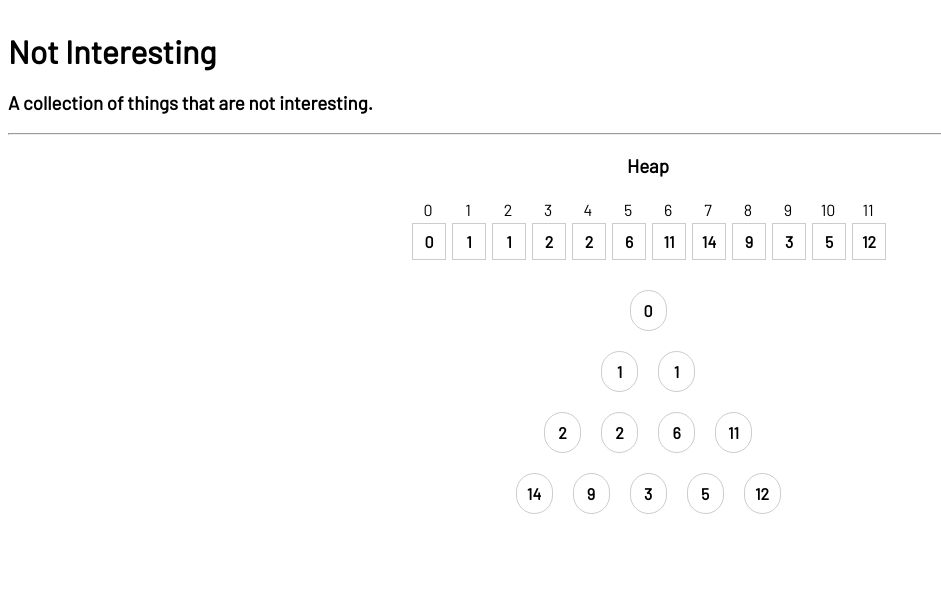
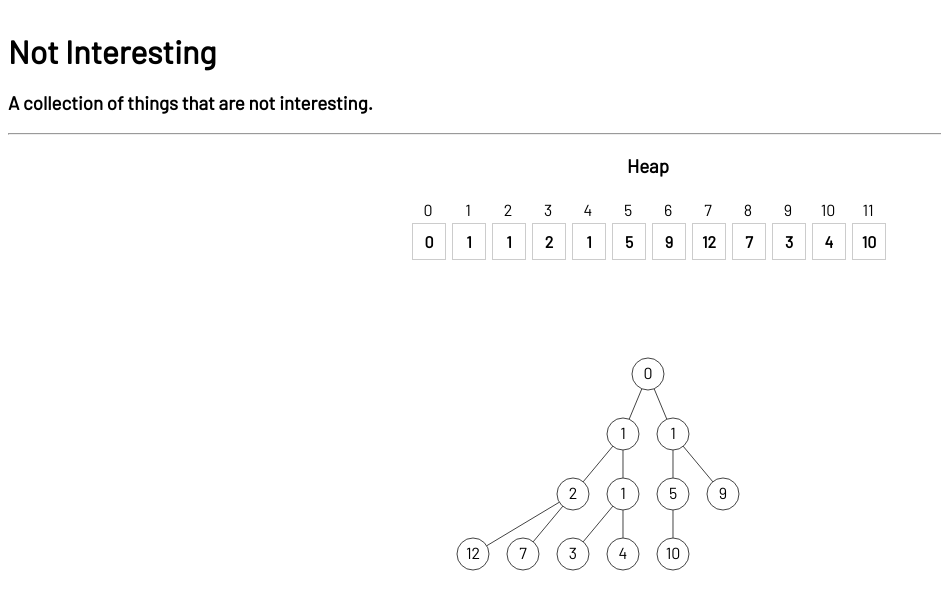
Before and after one commit to Hammerlord/Not-Interesting, a React app: page / in a window 1280 px wide. Shown: the top 610 px of the page, without its empty margins (0-941 px from the left). Built offline with nearby package versions, Linux system fonts and the light colour scheme.

Commit message:
Use svg for heap nodes to allow drawing vertices

```diff
--- a/src/App.jsx
+++ b/src/App.jsx
@@ -1,5 +1,4 @@
 import { createUseStyles } from "react-jss";
-import MergeLinkedLists from "./MergeLinkedLists";
 import Heap from "./Heap";
 
 const useStyles = createUseStyles({
--- a/src/Heap.jsx
+++ b/src/Heap.jsx
@@ -1,4 +1,4 @@
-import { useState } from "react";
+import { useEffect, useRef, useState } from "react";
 import { createUseStyles } from "react-jss";
 
 const makeMinHeap = () => {
@@ -96,9 +96,6 @@ const useStyles = createUseStyles({
         verticalAlign: "top",
         fontWeight: 600,
     },
-    arrayContainer: {
-        marginBottom: "16px",
-    },
     arrayItem: {
         display: "inline-block",
         margin: "4px",
@@ -106,7 +103,6 @@ const useStyles = createUseStyles({
         textAlign: "center",
         verticalAlign: "top",
     },
-    arrayItemIndex: {},
     arrayItemInner: {
         border: "1px solid rgba(0, 0, 0, 0.2)",
         verticalAlign: "top",
@@ -117,58 +113,86 @@ const useStyles = createUseStyles({
     },
 });
 
+const numItems = 12;
+
 const Heap = () => {
+    const [, setInit] = useState(false);
     const [heap] = useState(() => {
         const createdHeap = makeMinHeap();
-        Array.from({ length: 12 }).forEach(() => {
-            const int = getRandomInt(0, 15);
+        Array.from({ length: numItems }).forEach(() => {
+            const int = getRandomInt(0, numItems);
             createdHeap.add(int);
         });
 
         return createdHeap;
     });
+    const canvasRef = useRef();
+
+    useEffect(() => {
+        // Used to trigger rerender for ref
+        setInit(true);
+    }, []);
 
     const classes = useStyles();
-
-    const heapLevels = (() => {
-        const minHeap = heap.getHeap();
-        if (minHeap.length === 0) {
-            return [[]];
-        }
-
-        const levels = [];
-
-        minHeap.forEach((item, i) => {
-            if (isPowerOfTwo(i + 1)) {
-                levels.push([]);
-            }
-
-            levels[levels.length - 1].push(item);
-        });
-
-        return levels;
-    })();
+    const ySpacing = 60;
+    const xSpacing = 50;
+    const heapArr = heap.getHeap();
+    const width = (canvasRef?.current?.getBoundingClientRect && canvasRef?.current?.getBoundingClientRect()?.width) / 2 || 500;
+    let level = 0;
 
     return (
-        <div className={classes.root}>
+        <div className={classes.root} ref={canvasRef}>
             <h3>Heap</h3>
             <div className={classes.arrayContainer}>
-                {heap.getHeap().map((item, i) => (
-                    <div className={classes.arrayItem}>
+                {heapArr.map((item, i) => (
+                    <div className={classes.arrayItem} key={i}>
                         <div className={classes.arrayItemIndex}>{i}</div>
                         <div className={classes.arrayItemInner}>{item}</div>
                     </div>
                 ))}
             </div>
-            {heapLevels.map((level, i) => (
-                <div key={i}>
-                    {level.map((item, i) => (
-                        <div key={i} className={classes.node}>
-                            {item}
-                        </div>
-                    ))}
-                </div>
-            ))}
+            <svg width="100%" height="100%">
+                <g transform="translate(50,50)">
+                    {heapArr.map((n, i) => {
+                        if (isPowerOfTwo(i + 1)) {
+                            ++level;
+                        }
+
+                        const lChild = heap.getLChildIndex(i);
+                        const rChild = heap.getRChildIndex(i);
+                        const levelAdjustment = width + xSpacing / 2 - (xSpacing * Math.pow(2, level)) / 1.3333;
+                        const x = i * xSpacing + levelAdjustment;
+                        const nextLevelAdjustment = width + xSpacing / 2 - (xSpacing * Math.pow(2, level + 1)) / 1.3333;
+                        const y = level * ySpacing;
+                        return (
+                            <g key={i}>
+                                {heapArr[lChild] !== undefined && (
+                                    <line
+                                        stroke="#444"
+                                        x1={x}
+                                        y1={y}
+                                        x2={lChild * xSpacing + nextLevelAdjustment}
+                                        y2={(level + 1) * ySpacing}
+                                    />
+                                )}
+                                {heapArr[rChild] !== undefined && (
+                                    <line
+                                        stroke="#444"
+                                        x1={x}
+                                        y1={y}
+                                        x2={rChild * xSpacing + nextLevelAdjustment}
+                                        y2={(level + 1) * ySpacing}
+                                    />
+                                )}
+                                <circle stroke={"#444"} fill="white" r="16" cx={x} cy={y}></circle>
+                                <text color="black" x={x} y={y + 5} textAnchor="middle">
+                                    {n}
+                                </text>
+                            </g>
+                        );
+                    })}
+                </g>
+            </svg>
         </div>
     );
 };
```
